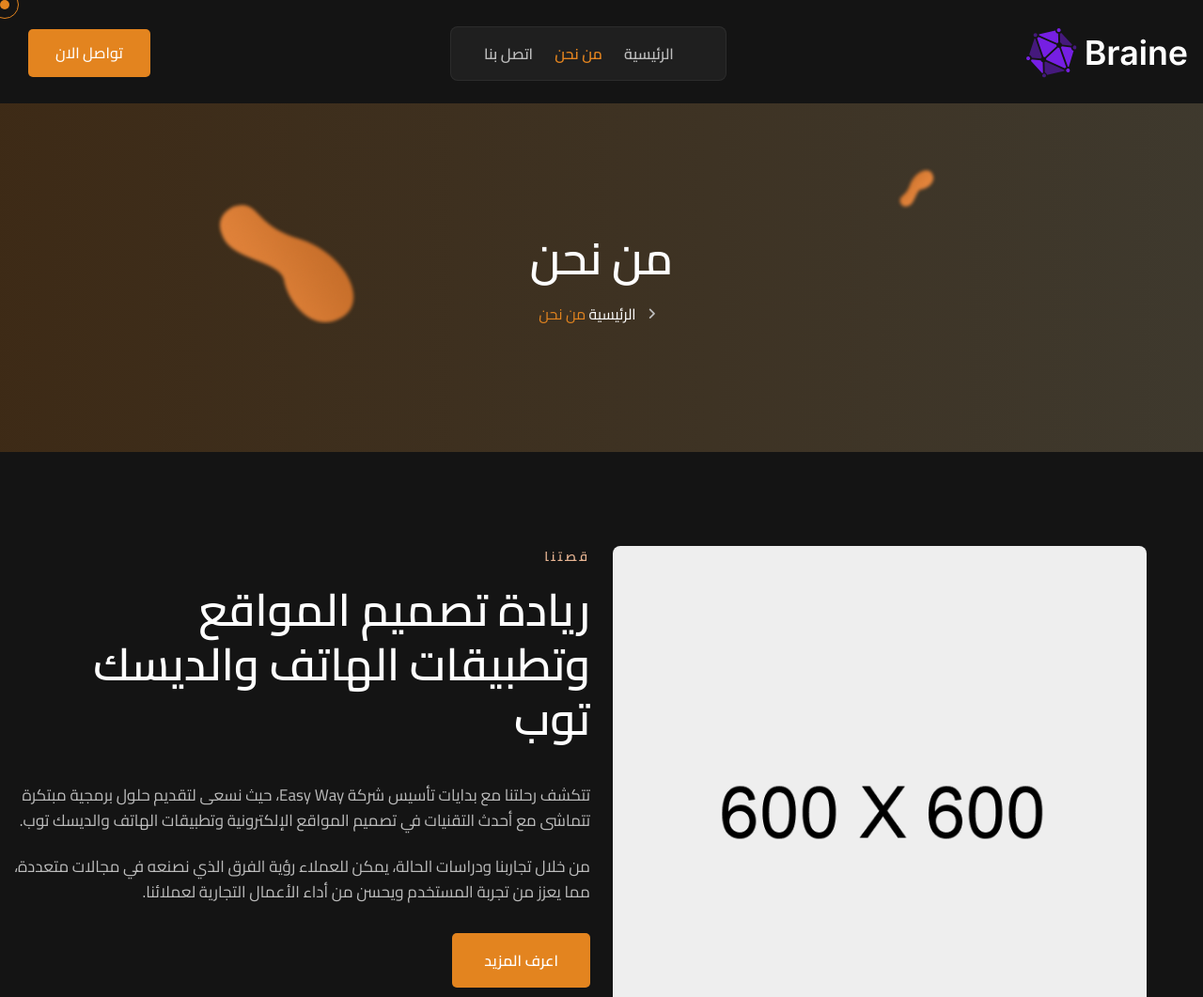
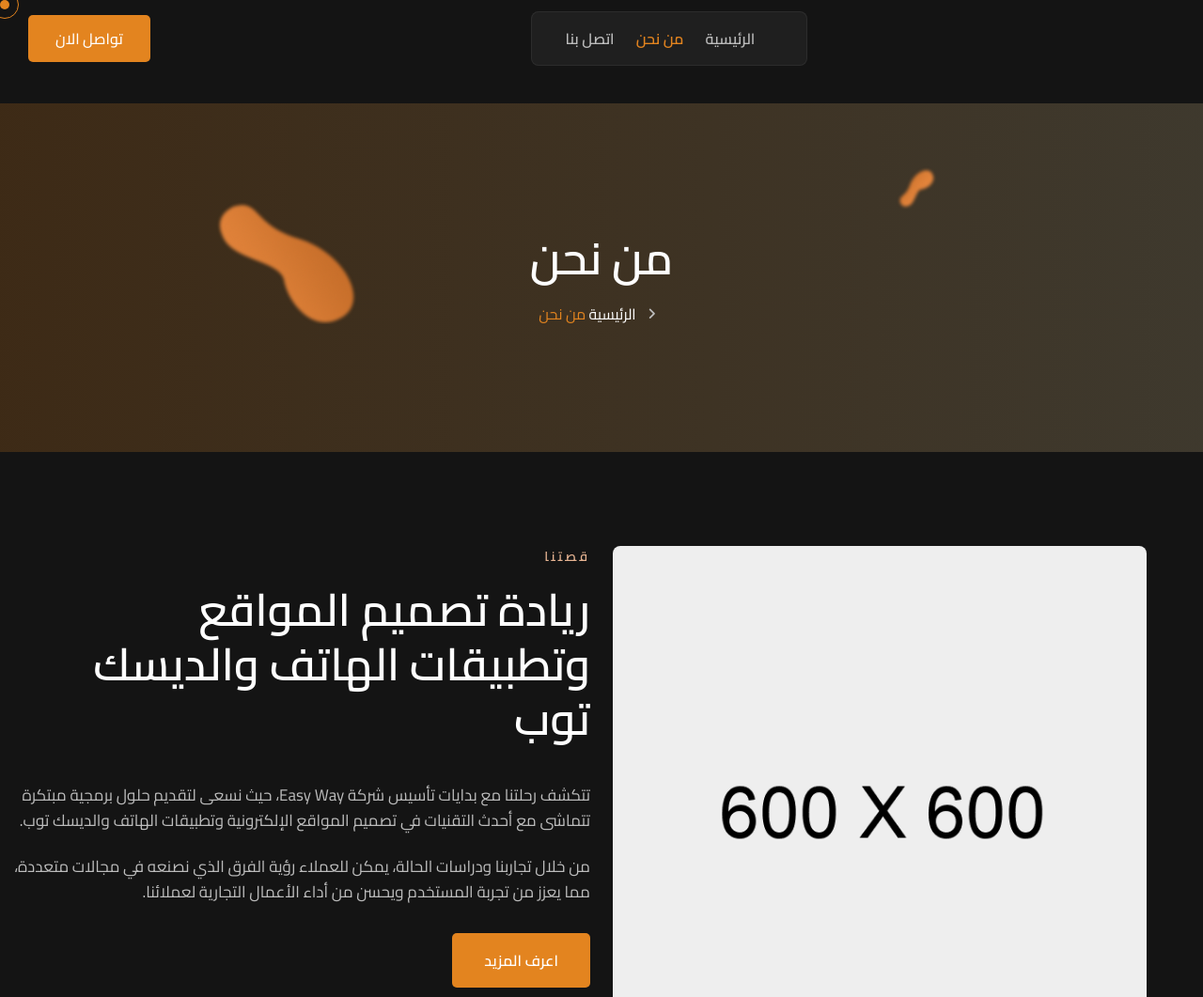
Before and after one commit to Zeyad1000/easy-way, a plain HTML site: page about.html in a window 1280 px wide. Shown: the top 1061 px of the page at 94% size. Drawn offline with Linux system fonts and the light colour scheme; files whose address does not match are found by name.

Commit message:
secversion

```diff
--- a/about.html
+++ b/about.html
@@ -85,7 +85,7 @@
 						<div class="d-flex justify-content-between align-items-center flex-wrap">
 
 							<div class="logo-box">
-								<div class="logo"><a href="index.html"><img src="assets/images/logo.svg" alt=""
+								<div class="logo"><a href="index.html"><img src="assets/images/logo.svgg" alt=""
 											title=""></a></div>
 							</div>
 
```
Also changed, not shown: contact.html (+1 -1 lines), index.html (+1 -1 lines).
